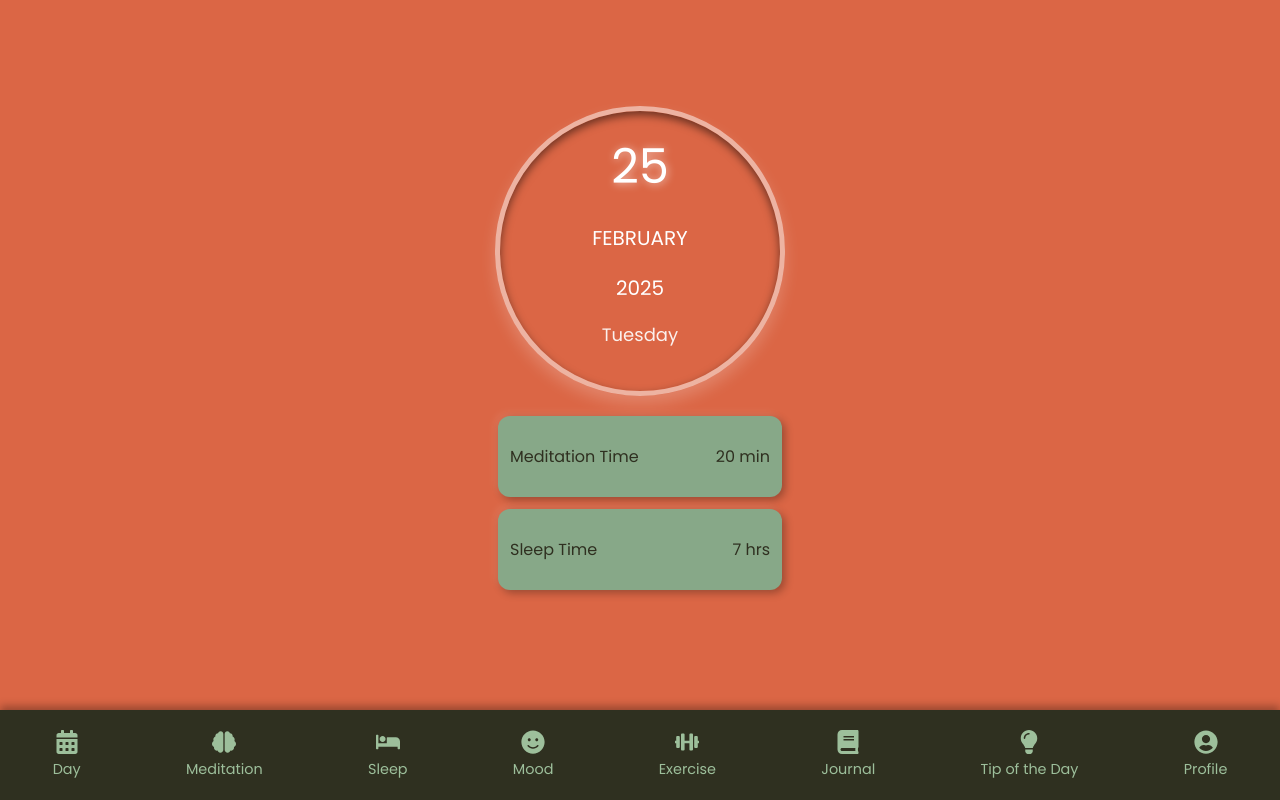
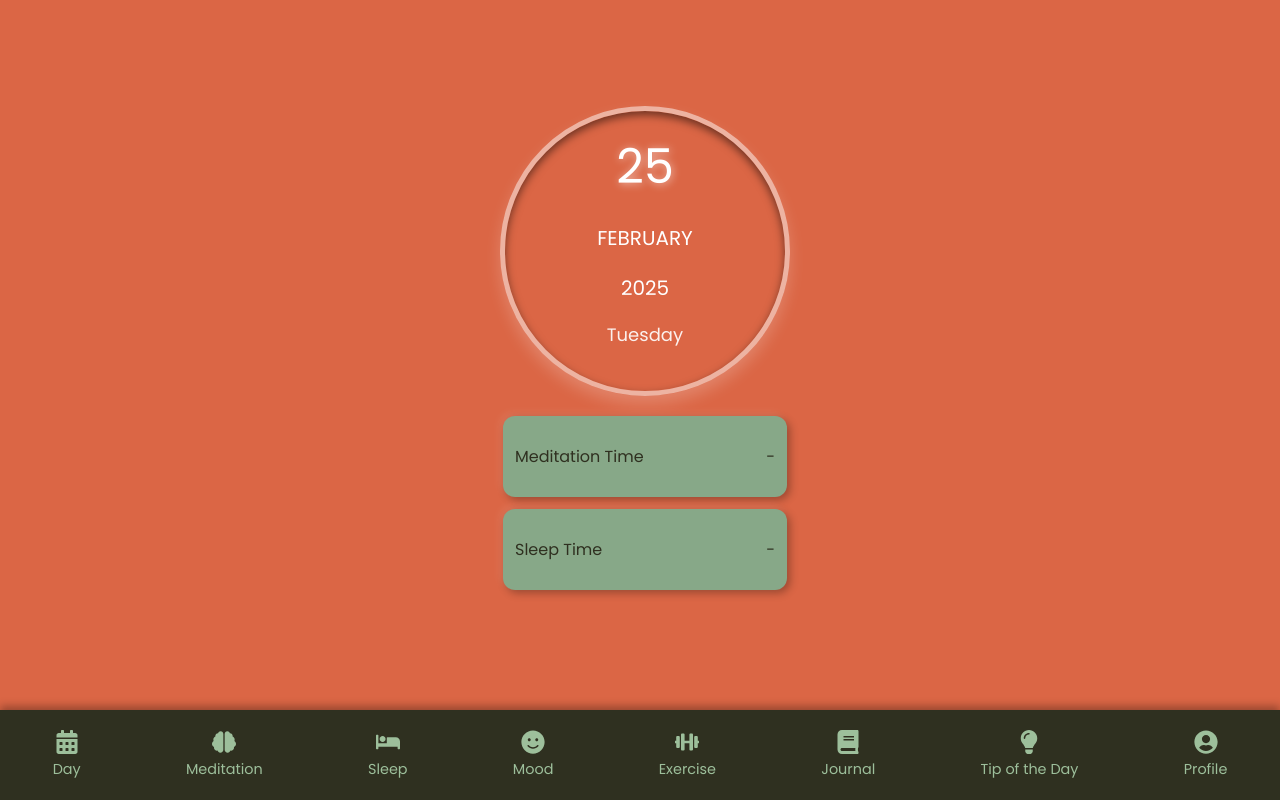
Before and after one commit to krithikadh/MINDFULNESS, a React (Vite) app in the folder mindfulness/: page / in a window 1280 px wide. Built offline with nearby package versions, Linux system fonts and the light colour scheme.

Commit message:
DateAndDay page updated

```diff
--- a/mindfulness/src/components/FunctionalComponents/DateAndDay.jsx
+++ b/mindfulness/src/components/FunctionalComponents/DateAndDay.jsx
@@ -1,5 +1,6 @@
 import React from "react";
 import "../css/DateAndDay.css";
+import { Link } from "react-router-dom";
 
 const DateAndDay = () => {
   const today = new Date();
@@ -18,15 +19,18 @@ const DateAndDay = () => {
       </div>
 
       <div className="widgets">
-
         <div className="square-widget">
-          <p>Meditation Time</p>
-          <span>20 min</span>
+          <Link to="/meditation" className="widget-link">
+            <p>Meditation Time</p>
+            <span>-</span>
+          </Link>
         </div>
 
         <div className="square-widget">
-          <p>Sleep Time</p>
-          <span>7 hrs</span>
+          <Link to="/sleep" className="widget-link">
+            <p>Sleep Time</p>
+            <span>-</span>
+          </Link>
         </div>
       </div>
     </div>
--- a/mindfulness/src/components/css/DateAndDay.css
+++ b/mindfulness/src/components/css/DateAndDay.css
@@ -79,4 +79,14 @@
     transform: scale(1.03);
     box-shadow: 5px 5px 12px rgba(0, 0, 0, 0.4),
                 -5px -5px 12px rgba(255, 255, 255, 0.08);
+    cursor: pointer;
 }
+
+.widget-link {
+    text-decoration: none;
+    color: inherit;
+    width: 100%;
+    display: flex;
+    justify-content: space-between;
+    align-items: center;
+}
--- a/mindfulness/src/components/css/Navbar.css
+++ b/mindfulness/src/components/css/Navbar.css
@@ -3,11 +3,9 @@
 body {
     font-family: 'Poppins', sans-serif;
     font-size: 30px;
-    /*
     margin: 10;
     padding-left: 10px;
     padding-bottom: 60px;
-    */
     background-color: #db6645;
     color: #edeee4;
 }
```
